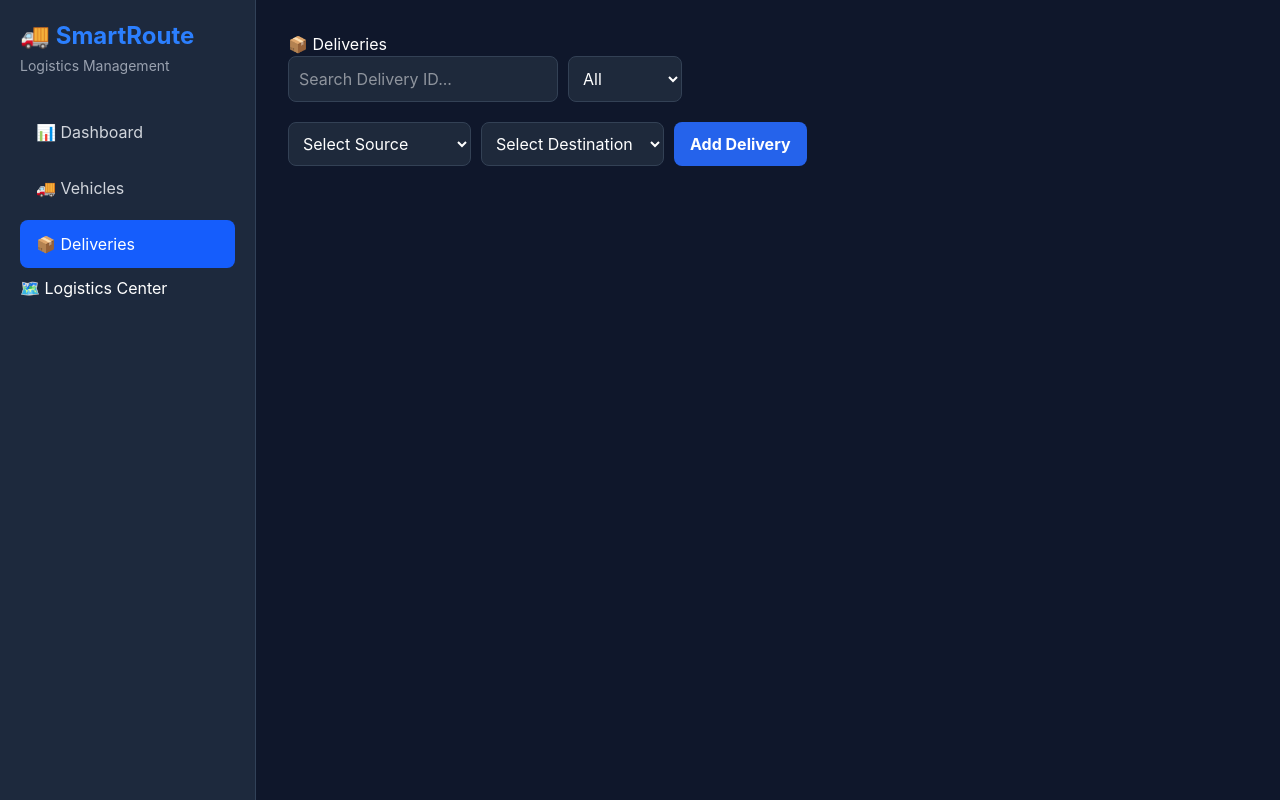
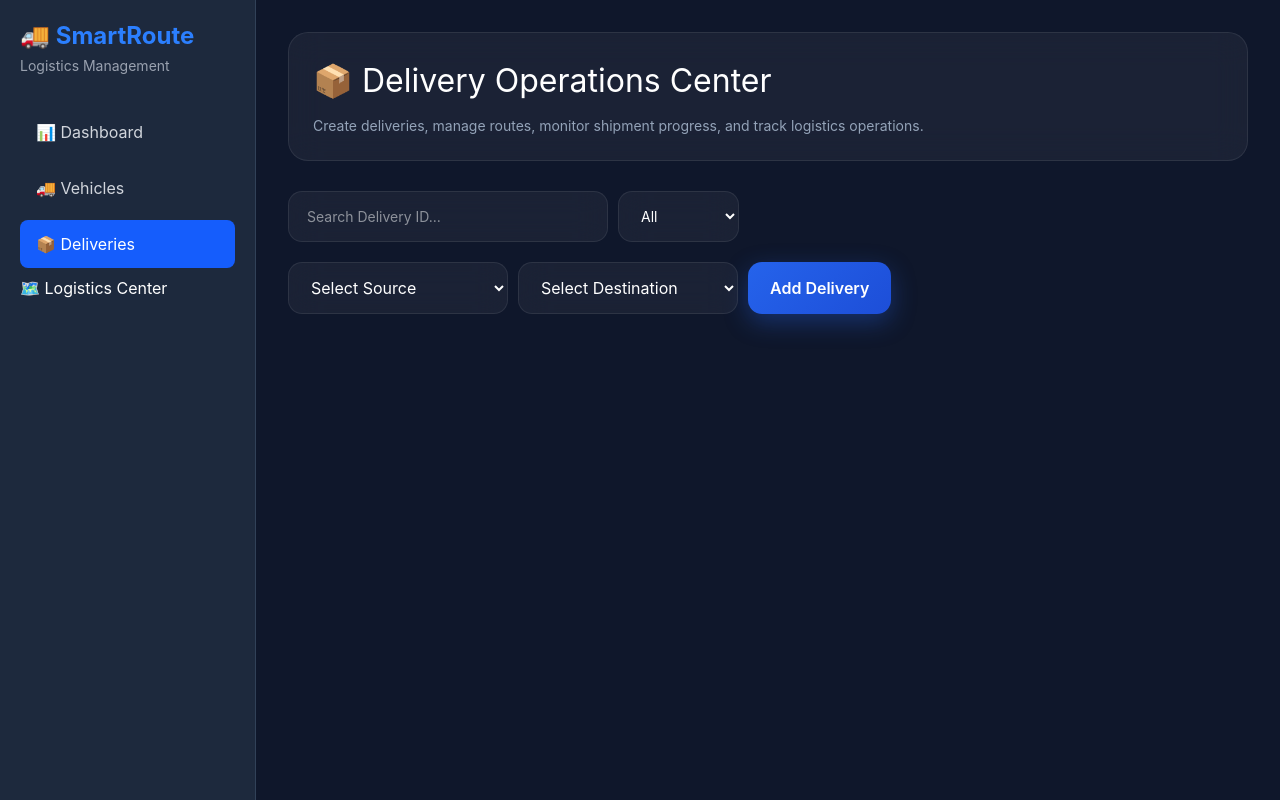
Before and after one commit to harshskarki/SmartRoute-Logistics-Management-System, a React (Vite) app: page /deliveries in a window 1280 px wide. Built offline with nearby package versions, Linux system fonts and the light colour scheme.

Commit message:
Phase 5.11.1 Complete - Modern Form Layout

```diff
--- a/src/pages/Deliveries.jsx
+++ b/src/pages/Deliveries.jsx
@@ -166,7 +166,39 @@ return prev;
 
   return (
     <div>
-      <h1>📦 Deliveries</h1>
+      <div
+  style={{
+    marginBottom: "30px",
+    padding: "24px",
+    borderRadius: "20px",
+    background:
+      "rgba(255,255,255,0.05)",
+    backdropFilter: "blur(16px)",
+    border:
+      "1px solid rgba(255,255,255,0.08)",
+  }}
+>
+  <h1
+    style={{
+      fontSize: "32px",
+      marginBottom: "10px",
+    }}
+  >
+    📦 Delivery Operations Center
+  </h1>
+
+  <p
+    style={{
+      color: "#94a3b8",
+      fontSize: "14px",
+      margin: 0,
+    }}
+  >
+    Create deliveries, manage routes,
+    monitor shipment progress, and
+    track logistics operations.
+  </p>
+</div>
 
       {error && (
   <div
@@ -199,11 +231,17 @@ return prev;
       setSearchTerm(e.target.value)
     }
     style={{
-      padding: "10px",
-      borderRadius: "8px",
-      border: "1px solid #334155",
-      background: "#1e293b",
+      padding: "14px 18px",
+      borderRadius: "14px",
+      border:
+        "1px solid rgba(255,255,255,0.08)",
+      background:
+        "rgba(255,255,255,0.05)",
+      backdropFilter: "blur(16px)",
       color: "white",
+      width: "320px",
+      fontSize: "14px",
+      outline: "none",
     }}
   />
 
@@ -213,21 +251,54 @@ return prev;
       setFilterStatus(e.target.value)
     }
     style={{
-      padding: "10px",
-      borderRadius: "8px",
-      background: "#1e293b",
+      padding: "14px 18px",
+      borderRadius: "14px",
+      background:
+        "rgba(255,255,255,0.05)",
+      backdropFilter: "blur(16px)",
       color: "white",
-      border: "1px solid #334155",
+      border:
+        "1px solid rgba(255,255,255,0.08)",
+      fontSize: "14px",
     }}
   >
-    <option value="All">All</option>
-    <option value="Pending">
+    <option
+      value="All"
+      style={{
+        background: "#0f172a",
+        color: "white",
+      }}
+    >
+      All
+    </option>
+
+    <option
+      value="Pending"
+      style={{
+        background: "#0f172a",
+        color: "white",
+      }}
+    >
       Pending
     </option>
-    <option value="In Transit">
+
+    <option
+      value="In Transit"
+      style={{
+        background: "#0f172a",
+        color: "white",
+      }}
+    >
       In Transit
     </option>
-    <option value="Delivered ✅">
+
+    <option
+      value="Delivered ✅"
+      style={{
+        background: "#0f172a",
+        color: "white",
+      }}
+    >
       Delivered
     </option>
   </select>
@@ -247,15 +318,24 @@ return prev;
             setSource(e.target.value)
           }
           style={{
-            padding: "10px",
-            borderRadius: "8px",
-            background: "#1e293b",
+            padding: "14px 18px",
+            borderRadius: "14px",
+            background:
+              "rgba(255,255,255,0.05)",
+            backdropFilter: "blur(16px)",
             color: "white",
-            border: "1px solid #334155",
-            minWidth: "180px",
+            border:
+              "1px solid rgba(255,255,255,0.08)",
+            minWidth: "220px",
           }}
         >
-          <option value="">
+          <option
+            value=""
+            style={{
+              background: "#0f172a",
+              color: "white",
+            }}
+          >
             Select Source
           </option>
 
@@ -263,6 +343,10 @@ return prev;
             <option
               key={station}
               value={station}
+              style={{
+                background: "#0f172a",
+                color: "white",
+              }}
             >
               {station}
             </option>
@@ -275,15 +359,24 @@ return prev;
             setDestination(e.target.value)
           }
           style={{
-            padding: "10px",
-            borderRadius: "8px",
-            background: "#1e293b",
+            padding: "14px 18px",
+            borderRadius: "14px",
+            background:
+              "rgba(255,255,255,0.05)",
+            backdropFilter: "blur(16px)",
             color: "white",
-            border: "1px solid #334155",
-            minWidth: "180px",
+            border:
+              "1px solid rgba(255,255,255,0.08)",
+            minWidth: "220px",
           }}
         >
-          <option value="">
+          <option
+            value=""
+            style={{
+              background: "#0f172a",
+              color: "white",
+            }}
+          >
             Select Destination
           </option>
 
@@ -291,6 +384,10 @@ return prev;
             <option
               key={station}
               value={station}
+              style={{
+                background: "#0f172a",
+                color: "white",
+              }}
             >
               {station}
             </option>
@@ -300,13 +397,23 @@ return prev;
         <button
           onClick={addDelivery}
           style={{
-            background: "#2563eb",
+            background:
+              "linear-gradient(135deg,#2563eb,#1d4ed8)",
+
             color: "white",
+
             border: "none",
-            padding: "10px 16px",
-            borderRadius: "8px",
+
+            padding: "14px 22px",
+
+            borderRadius: "14px",
+
             cursor: "pointer",
-            fontWeight: "bold",
+
+            fontWeight: "600",
+
+            boxShadow:
+              "0 8px 24px rgba(37,99,235,0.35)",
           }}
         >
           Add Delivery
```
